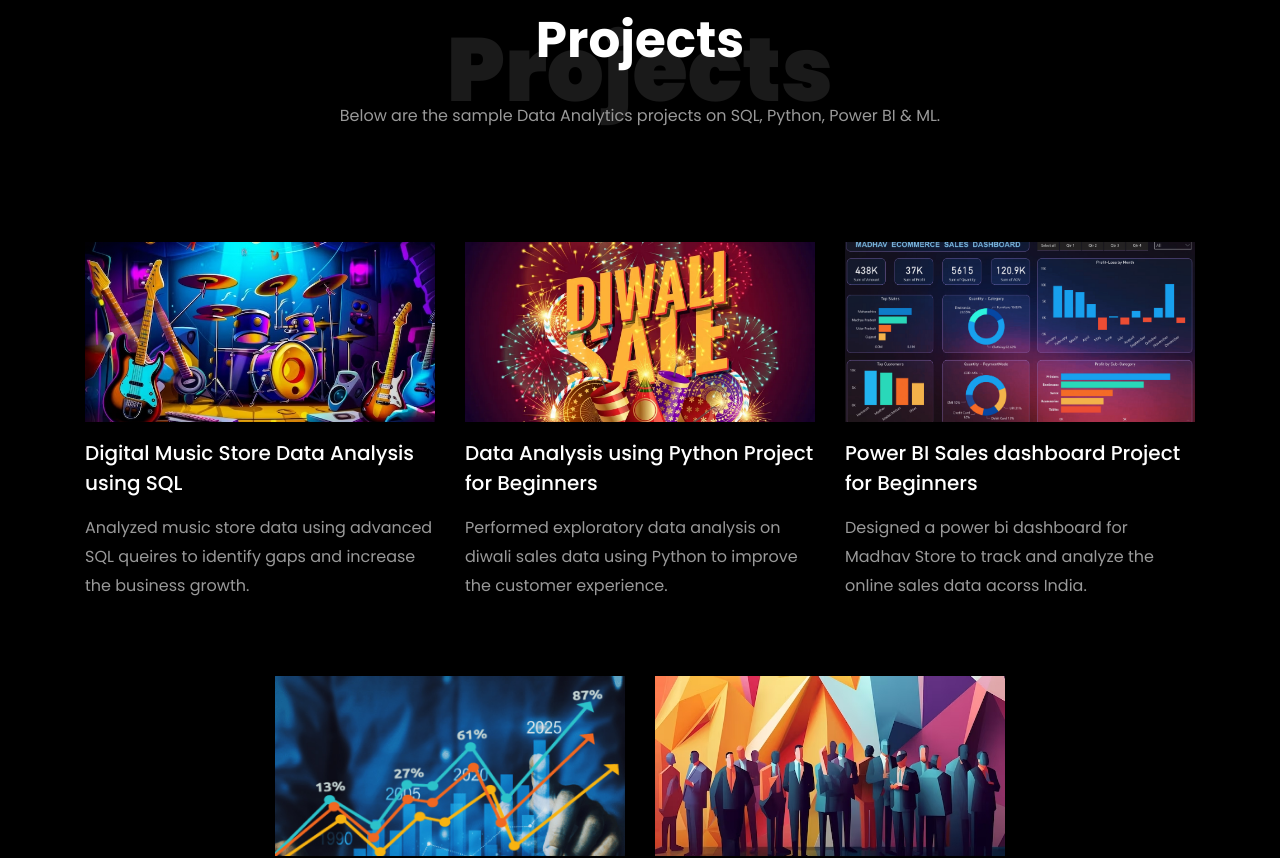
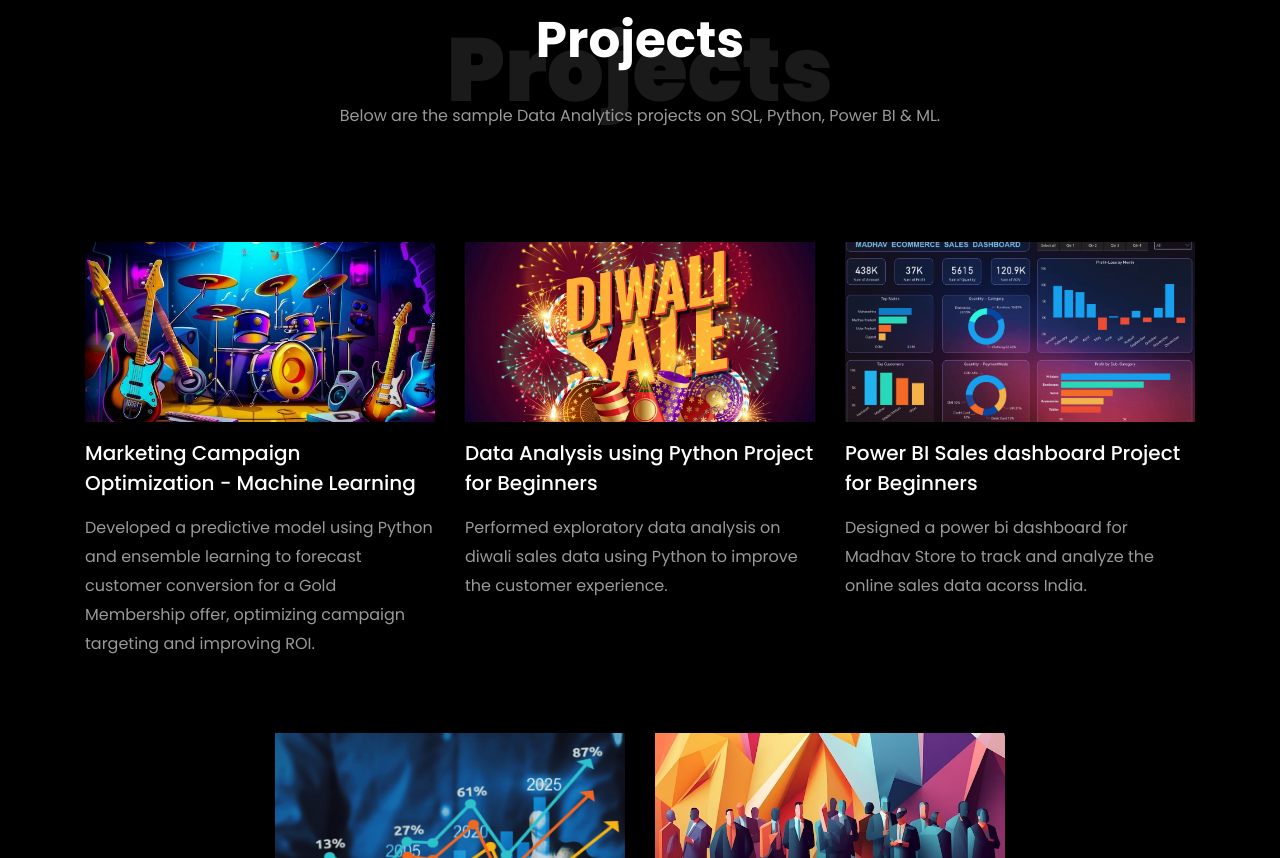
Before and after one commit to rishika0199/rishika.github, a plain HTML site: page index.html in a window 1280 px wide. Shown: the part 1780-2638 px from the top of the page. Drawn offline with Linux system fonts and the light colour scheme; animation ran at ten frames a second; files whose address does not match are found by name.

Commit message:
Update index.html

```diff
--- a/index.html
+++ b/index.html
@@ -484,12 +484,12 @@
         <div class="row d-flex">
           <div class="col-md-4 d-flex ftco-animate">
           	<div class="blog-entry justify-content-end">
-              <a href="https://github.com/rishabhnmishra/SQL_Music_Store_Analysis/blob/main/Music_Store_Query.sql" class="block-20 zoom-effect" style="background-image: url('images/proj_1.jpg');">
+              <a href="https://github.com/rishika0199/Data-Science/blob/main/SuperStore.ipynb" class="block-20 zoom-effect" style="background-image: url('images/proj_1.jpg');">
               </a>
               <div class="text mt-3 float-right d-block">
 
-                <h3 class="heading"><a href="https://github.com/rishabhnmishra/SQL_Music_Store_Analysis/blob/main/Music_Store_Query.sql">Digital Music Store Data Analysis using SQL</a></h3>
-                <p>Analyzed music store data using advanced SQL queires to identify gaps and increase the business growth.</p>
+                <h3 class="heading"><a href="https://github.com/rishika0199/Data-Science/blob/main/SuperStore.ipynb">Marketing Campaign Optimization - Machine Learning</a></h3>
+                <p>Developed a predictive model using Python and ensemble learning to forecast customer conversion for a Gold Membership offer, optimizing campaign targeting and improving ROI.</p>
               </div>
             </div>
           </div>
```
